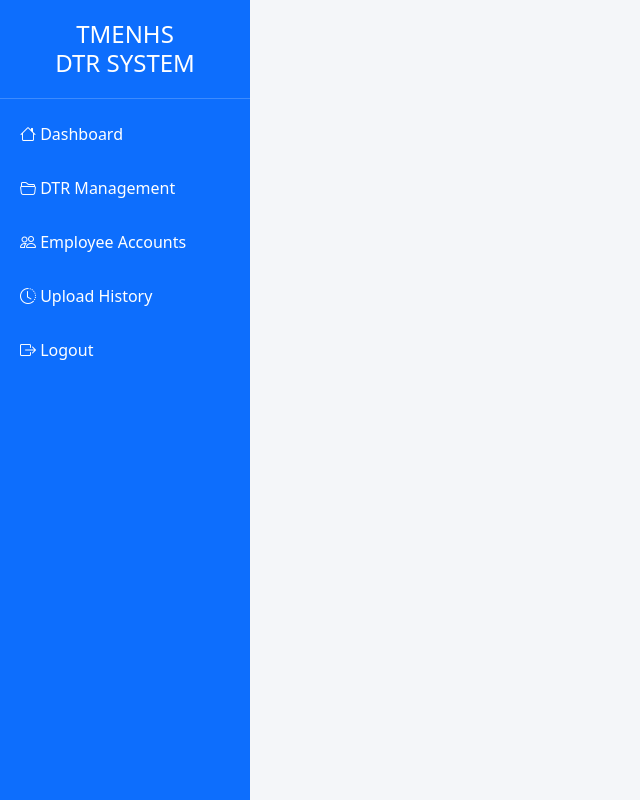
After one commit to eytang23/TMENHS_DTR_PORTAL, a Flask app: template templates/admin/layout.html in a window 1280 px wide. The commit adds this page. Shown: the whole page, without its empty margins (0-640 px from the left). Run offline with Flask 3, Linux system fonts and the light colour scheme; the template is opened without the code that fills it, so the values that code supplies are empty; some libraries are stand-ins or nearby versions.

Commit message:
Add admin dashboard layout

```diff
--- a/app.py
+++ b/app.py
@@ -334,6 +334,30 @@ def download_dtr(dtr_id):
         mimetype="image/png"
     )
 
+@app.route("/admin/dashboard")
+def admin_dashboard():
+
+    conn = get_db()
+    cur = conn.cursor()
+
+    cur.execute("SELECT COUNT(*) FROM employees")
+    total_employees = cur.fetchone()["count"]
+
+    cur.execute("SELECT COUNT(DISTINCT month) FROM dtr")
+    total_months = cur.fetchone()["count"]
+
+    cur.execute("SELECT COUNT(*) FROM dtr")
+    total_dtr = cur.fetchone()["count"]
+
+    conn.close()
+
+    return render_template(
+        "admin/dashboard.html",
+        total_employees=total_employees,
+        total_months=total_months,
+        total_dtr=total_dtr
+    )
+
 # ============================
 # RUN SERVER
 # ============================
--- /dev/null
+++ b/templates/admin/layout.html
@@ -0,0 +1,157 @@
+<!DOCTYPE html>
+
+<html lang="en">
+
+<head>
+
+<meta charset="UTF-8">
+
+<meta name="viewport" content="width=device-width, initial-scale=1">
+
+<title>TMENHS Admin Panel</title>
+
+<link
+href="https://cdn.jsdelivr.net/npm/bootstrap@5.3.3/dist/css/bootstrap.min.css"
+rel="stylesheet">
+
+<link
+href="https://cdn.jsdelivr.net/npm/bootstrap-icons@1.11.3/font/bootstrap-icons.css"
+rel="stylesheet">
+
+<style>
+
+body{
+
+    background:#f4f6f9;
+
+}
+
+.sidebar{
+
+    width:250px;
+
+    height:100vh;
+
+    position:fixed;
+
+    background:#0d6efd;
+
+    color:white;
+
+}
+
+.sidebar h4{
+
+    padding:20px;
+
+    text-align:center;
+
+    border-bottom:1px solid rgba(255,255,255,.2);
+
+}
+
+.sidebar a{
+
+    color:white;
+
+    text-decoration:none;
+
+    display:block;
+
+    padding:15px 20px;
+
+}
+
+.sidebar a:hover{
+
+    background:rgba(255,255,255,.15);
+
+}
+
+.content{
+
+    margin-left:250px;
+
+    padding:30px;
+
+}
+
+.card{
+
+    border:none;
+
+    border-radius:12px;
+
+}
+
+</style>
+
+</head>
+
+<body>
+
+<div class="sidebar">
+
+<h4>
+
+TMENHS
+
+<br>
+
+DTR SYSTEM
+
+</h4>
+
+<a href="/admin/dashboard">
+
+<i class="bi bi-house"></i>
+
+Dashboard
+
+</a>
+
+<a href="/admin/dtr">
+
+<i class="bi bi-folder2-open"></i>
+
+DTR Management
+
+</a>
+
+<a href="#">
+
+<i class="bi bi-people"></i>
+
+Employee Accounts
+
+</a>
+
+<a href="#">
+
+<i class="bi bi-clock-history"></i>
+
+Upload History
+
+</a>
+
+<a href="/logout">
+
+<i class="bi bi-box-arrow-right"></i>
+
+Logout
+
+</a>
+
+</div>
+
+<div class="content">
+
+{% block content %}
+
+{% endblock %}
+
+</div>
+
+</body>
+
+</html>
```
Also changed, not shown: templates/admin/dashboard.html (added, +63 -0 lines), templates/login.html (+34 -4 lines), templates/admin/New Text Document.txt (added).
